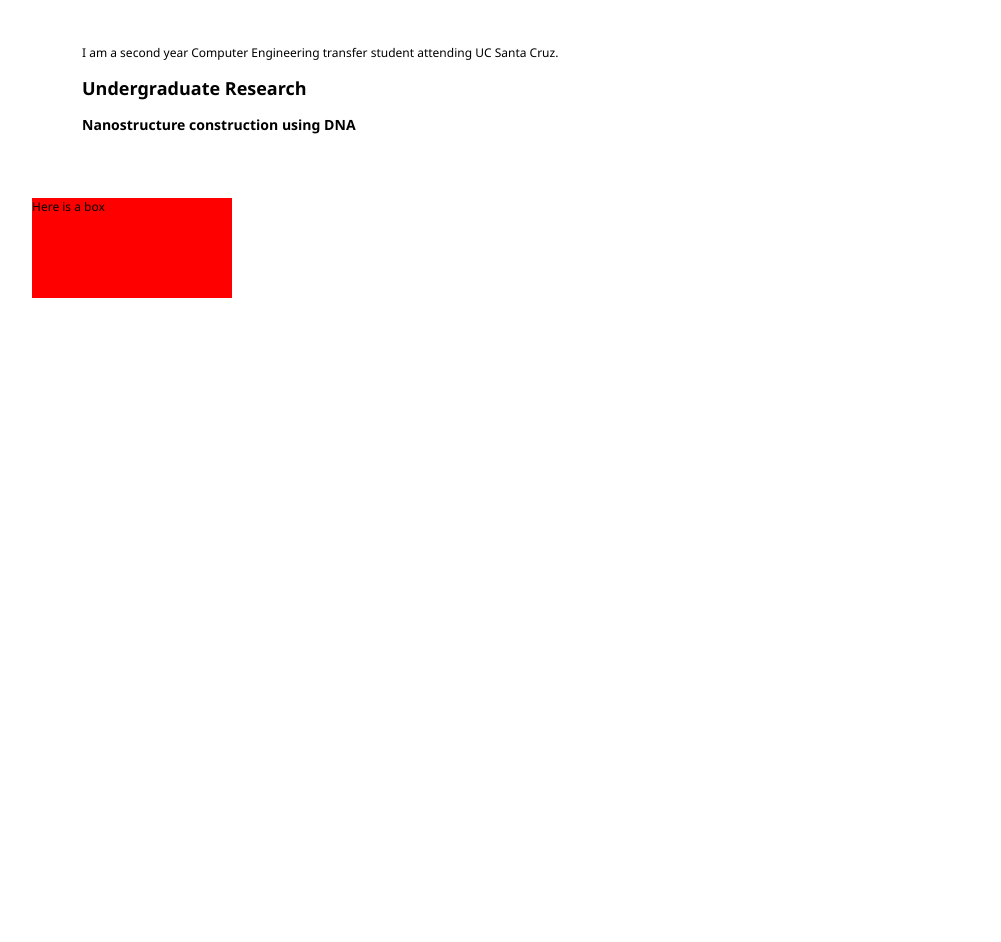
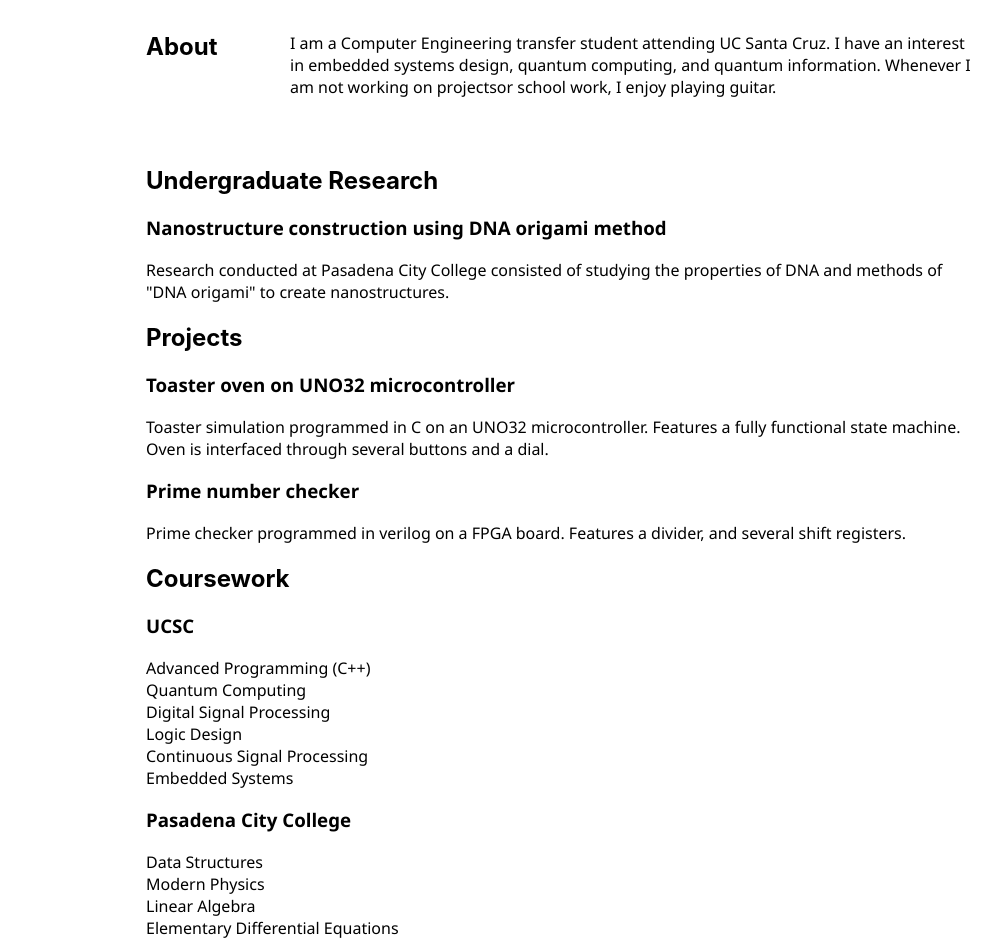
Before and after one commit to EGarciaix/Website, a plain HTML site: page index.html in a window 1280 px wide. Shown: the part 162-1104 px from the top of the page, without its empty margins (78-1079 px from the left). Before the commit the page ends 800 px from the top, so only its background shows below. Drawn offline with Linux system fonts and the light colour scheme.

Commit message:
Added new sections such as projects, coursework, and updated about section

```diff
--- a/index.html
+++ b/index.html
@@ -6,17 +6,58 @@
 </head>
 <body>
 	<div class="content">
-		<h1>Edward G.</h1>
+		<h1>Edward Garcia</h1>
 
-		<div class="sections"></div>
-		<p> I am a second year Computer Engineering transfer student attending UC Santa Cruz.</p>
+		<div class="FlexContainer">
+			<div class="FlexSection">
+				<h2 class="SectionHeader">About</h2>
+				<div class="SectionContent">
+					<p>I am a Computer Engineering transfer student attending UC Santa Cruz. I have an interest
+					in embedded systems design, quantum computing, and quantum information. Whenever I am not working on projectsor school work, I enjoy playing guitar.</p>
+				</div>
+			</div>
+			<!-- <div class="FlexSection">
+				<h2 class="SectionHeader">Undergraduate Research</h2>
+				<div class="SectionContent">
+					<p>Research conducted at Pasadena City College consisted of studying the properties of DNA and methods of "DNA origami"
+	                to create nanostructures.</p>
+				</div>
+			</div> -->
+		</div>
 
 
 	    <!--<a href="./pages/page.html">Go to other page</a> -->
 
 	    <h2>Undergraduate Research</h2>
-	    <h3>Nanostructure construction using DNA</h3>
-	    <div class="red-box">Here is a box</div>
+	    <h3>Nanostructure construction using DNA origami method</h3>
+	    <p>Research conducted at Pasadena City College consisted of studying the properties of DNA and methods of "DNA origami"
+	    to create nanostructures.</p>
+
+	    <h2>Projects</h2>
+	    <h3>Toaster oven on UNO32 microcontroller</h3>
+	    <p>Toaster simulation programmed in C on an UNO32 microcontroller. Features a fully functional state machine. Oven is
+	    interfaced through several buttons and a dial.</p>
+	    <h3>Prime number checker</h3>
+	    <p>Prime checker programmed in verilog on a FPGA board. Features a divider, and several shift registers.</p>
+	    <h3></h3>
+
+	    <h2>Coursework</h2>
+	    <h3>UCSC</h3>
+	    <ul class="ListA">
+	    	<li>Advanced Programming (C++)</li>
+	    	<li>Quantum Computing</li>
+	    	<li>Digital Signal Processing</li>
+	    	<li>Logic Design</li>
+	    	<li>Continuous Signal Processing</li>
+	    	<li>Embedded Systems</li>
+	    </ul>
+	    <h3>Pasadena City College</h3>
+	    <ul class="ListA">
+	    	<li>Data Structures</li>
+	    	<li>Modern Physics</li>
+	    	<li>Linear Algebra</li>
+	    	<li>Elementary Differential Equations</li>
+	    </ul>
 	</div>
 </body>
 </html>
--- a/styles.css
+++ b/styles.css
@@ -1,5 +1,5 @@
 html{
-	font-size: 12px;
+	font-size: 16px;
 	font-family: 'segoe UI';
 }
 
@@ -9,9 +9,17 @@ h1{
 
 }
 
+h2{
+	font-family: 'inter';
+	font-size: 24px;
+	font-weight: 700;
+	line-height: 29px;
+}
+
 .content{
-	width: 960px;
+	max-width: 52rem;
 	margin: auto;
+	padding: 0 2rem;
 }
 
 .red-box{
@@ -24,6 +32,38 @@ h1{
 	right: 50px;
 }
 
-.sections{
+.FlexContainer{
 	display: flex;
+	flex-direction: column;
+	/*justify-content: center;*/
 }
+
+.FlexSection{
+	display: flex;
+	flex-direction: row;
+	flex-wrap: wrap;
+	margin-bottom: 48px;
+
+}
+
+.SectionHeader{
+	width: 5em;
+	margin: 0 24px 16px 0;
+}
+
+.SectionContent{
+	display: flex;
+	flex:1;
+	flex-basis: 20em;
+	flex-direction: column;
+}
+
+.SectionContent p {
+	margin:0
+}
+
+ul.ListA{
+	list-style-type: none;
+    margin: 0;
+    padding: 0;
+}
```
